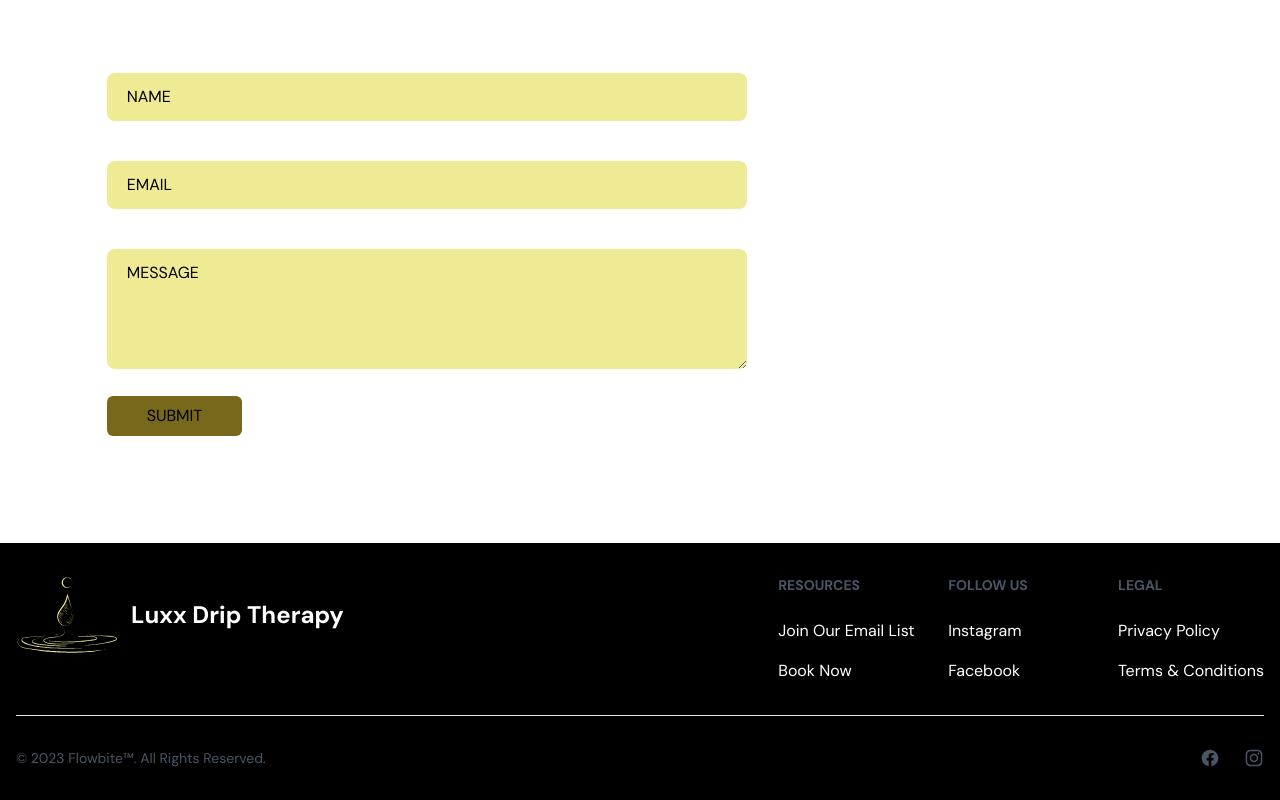
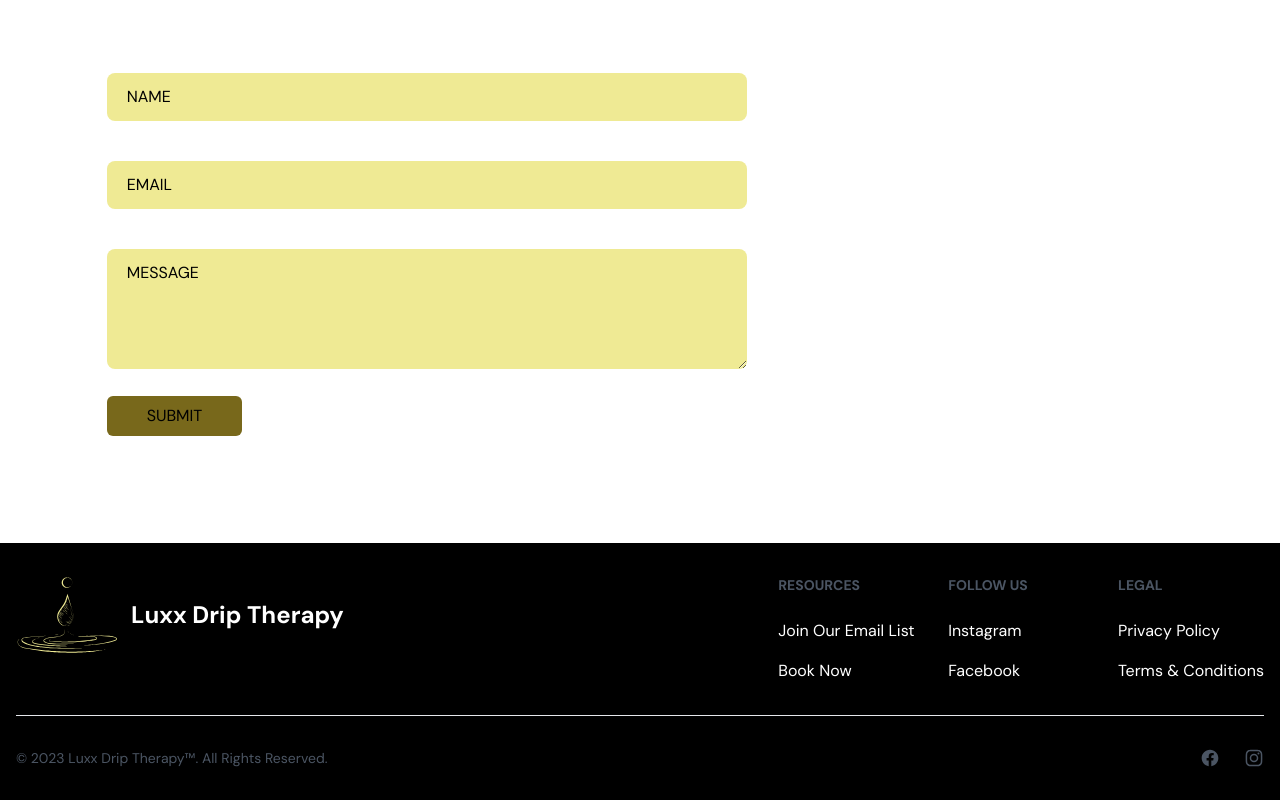
Before and after one commit to aperez0001/luxxdrip, a React (Vite) app: page / in a window 1280 px wide. Shown: the part 3788-4588 px from the top of the page. Built offline with nearby package versions, Linux system fonts and the light colour scheme.

Commit message:
Fix the copyright line in the footer.

```diff
--- a/src/scenes/footer/index.tsx
+++ b/src/scenes/footer/index.tsx
@@ -68,7 +68,7 @@ const Footer = ( props : Props) => {
         </div>
         <hr className="my-6 border-gray-200 sm:mx-auto dark:border-gray-700 lg:my-8" />
         <div className="sm:flex sm:items-center sm:justify-between">
-            <span className="text-sm text-gray-600 sm:text-center dark:text-gray-400">© 2023 <a href="https://luxxdrip.com/" className="hover:underline">Flowbite™</a>. All Rights Reserved.
+            <span className="text-sm text-gray-600 sm:text-center dark:text-gray-400">© 2023 <a href="https://luxxdrip.com/" className="hover:underline">Luxx Drip Therapy™</a>. All Rights Reserved.
             </span>
             <div className="flex mt-4 space-x-6 sm:justify-center sm:mt-0">
                 <a href="https://www.facebook.com/profile.php?id=100089568259975" className="text-gray-600 hover:text-gray-900 dark:hover:text-white">
```
